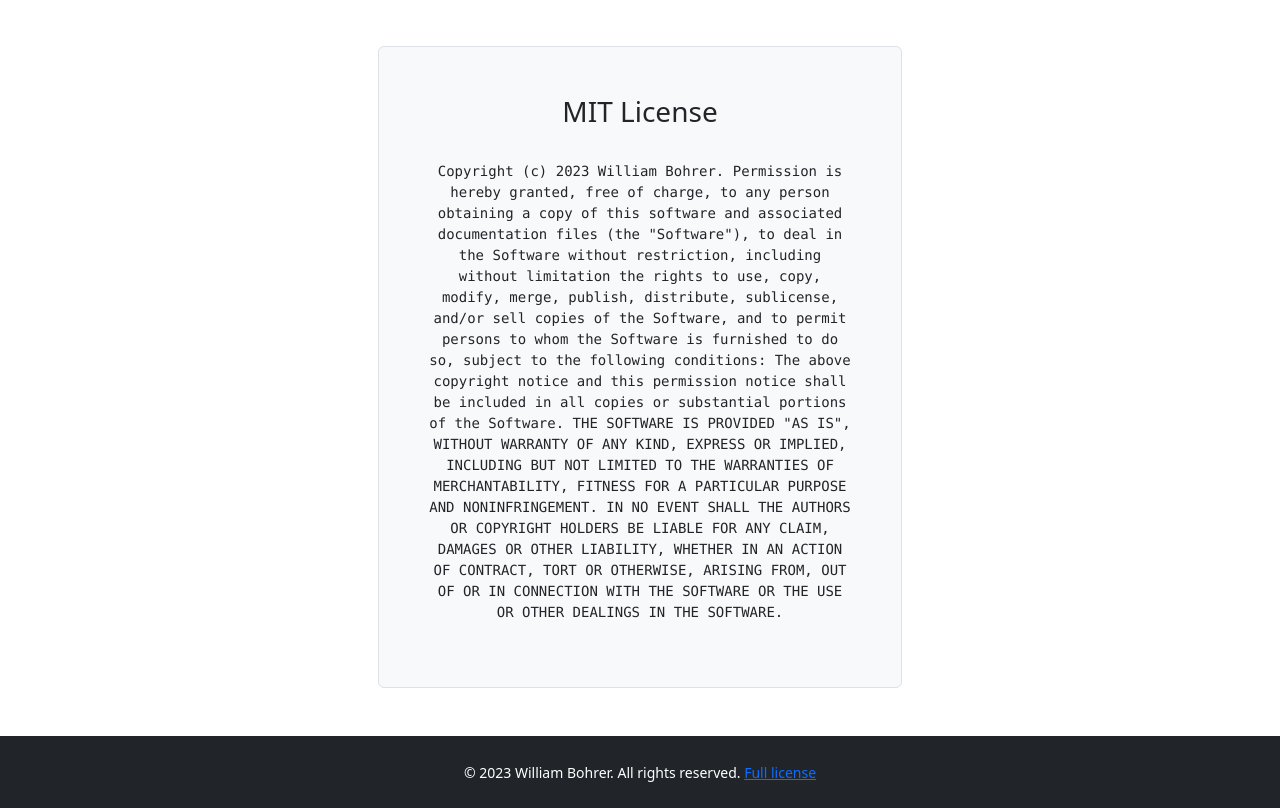
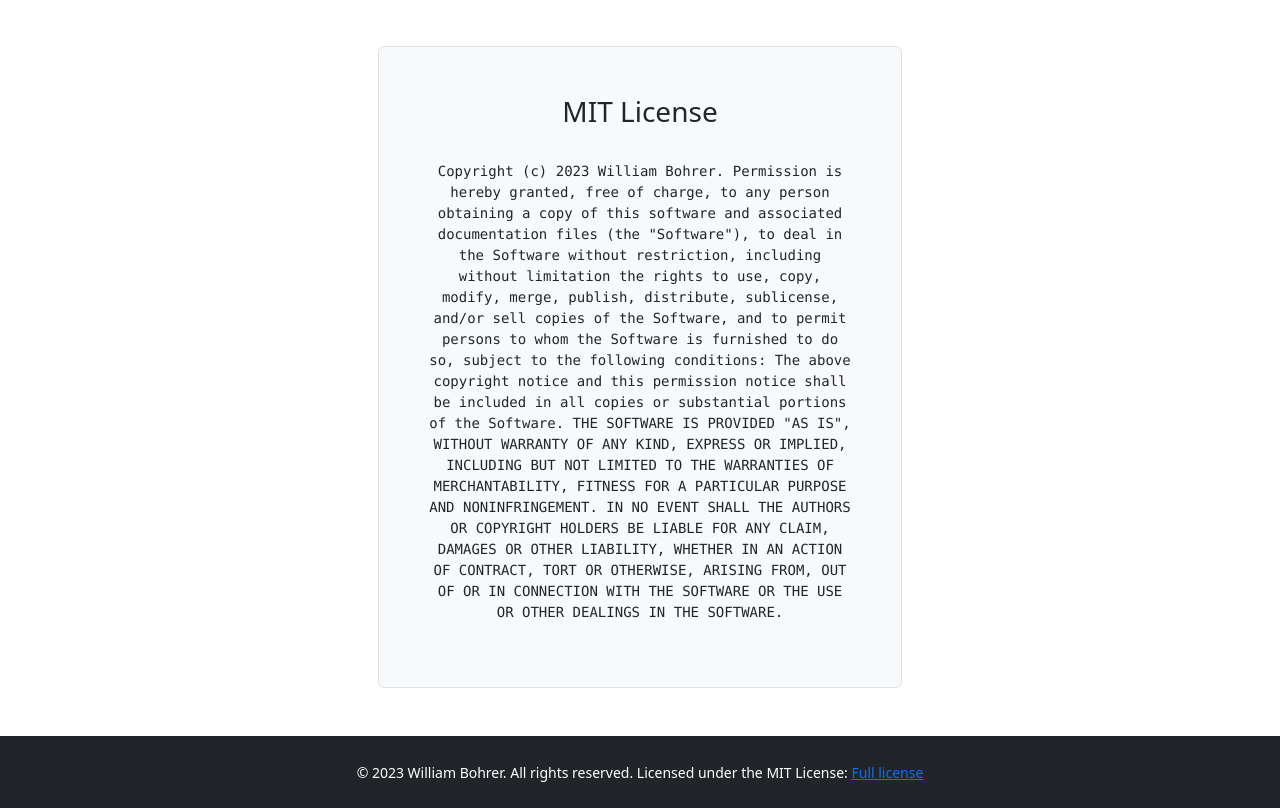
Before and after one commit to wbohrer28/wbohrer28.github.io, a plain HTML site: page license.html in a window 1280 px wide. Shown: the part 221-1029 px from the top of the page. Drawn offline with nearby package versions, Linux system fonts and the light colour scheme.

Commit message:
Update license.html

```diff
--- a/license.html
+++ b/license.html
@@ -62,7 +62,7 @@ SOFTWARE.</pre>
 </div>
 </div>
 <div class="container-fluid bg-dark text-center text-white p-4 mt-5">
-<small>&copy; 2023 William Bohrer. All rights reserved. <a href="https://github.com/wbohrer28/wbohrer28.github.io/blob/main/LICENSE">Full license</a></small>
+<small>&copy; 2023 William Bohrer. All rights reserved. Licensed under the MIT License: <a href="https://github.com/wbohrer28/wbohrer28.github.io/blob/main/LICENSE">Full license</a></small>
 </div>
 
 </body>
```
